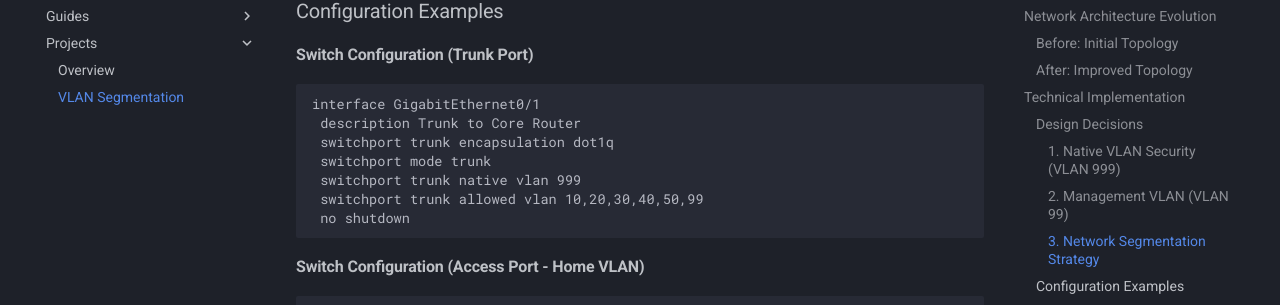
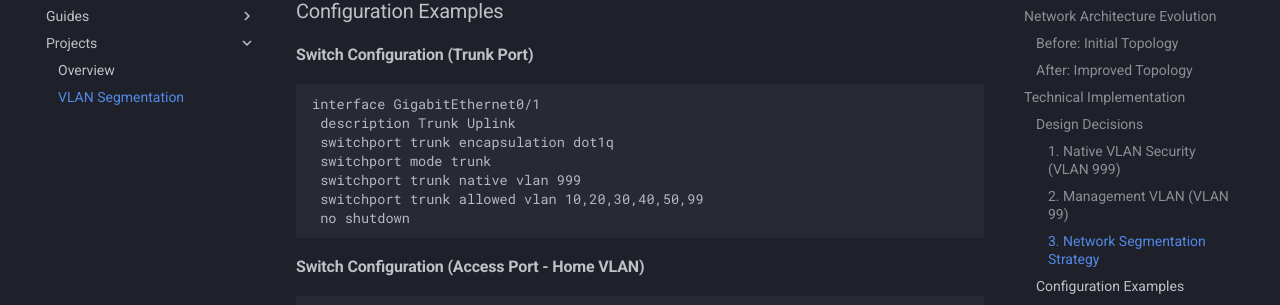
Before and after one commit to moshthesubnet/my-lab-docs, an MkDocs documentation site: the page built from docs/projects/VLAN_segmentation.md, in a window 1280 px wide and 900 px high, scrolled down 2699 px. Shown: the part 146-451 px from the top of the window. Built offline with MkDocs 1.6.1 and Material for MkDocs 9.7.7, drawn with Linux system fonts in a browser that asks for light colours.

Commit message:
Update VLAN_segmentation.md

````diff
--- a/docs/projects/VLAN_segmentation.md
+++ b/docs/projects/VLAN_segmentation.md
@@ -116,7 +116,7 @@ The redesigned network architecture addresses security concerns and implements p
 #### Switch Configuration (Trunk Port)
 ```
 interface GigabitEthernet0/1
- description Trunk to Core Router
+ description Trunk Uplink
  switchport trunk encapsulation dot1q
  switchport mode trunk
  switchport trunk native vlan 999
````
